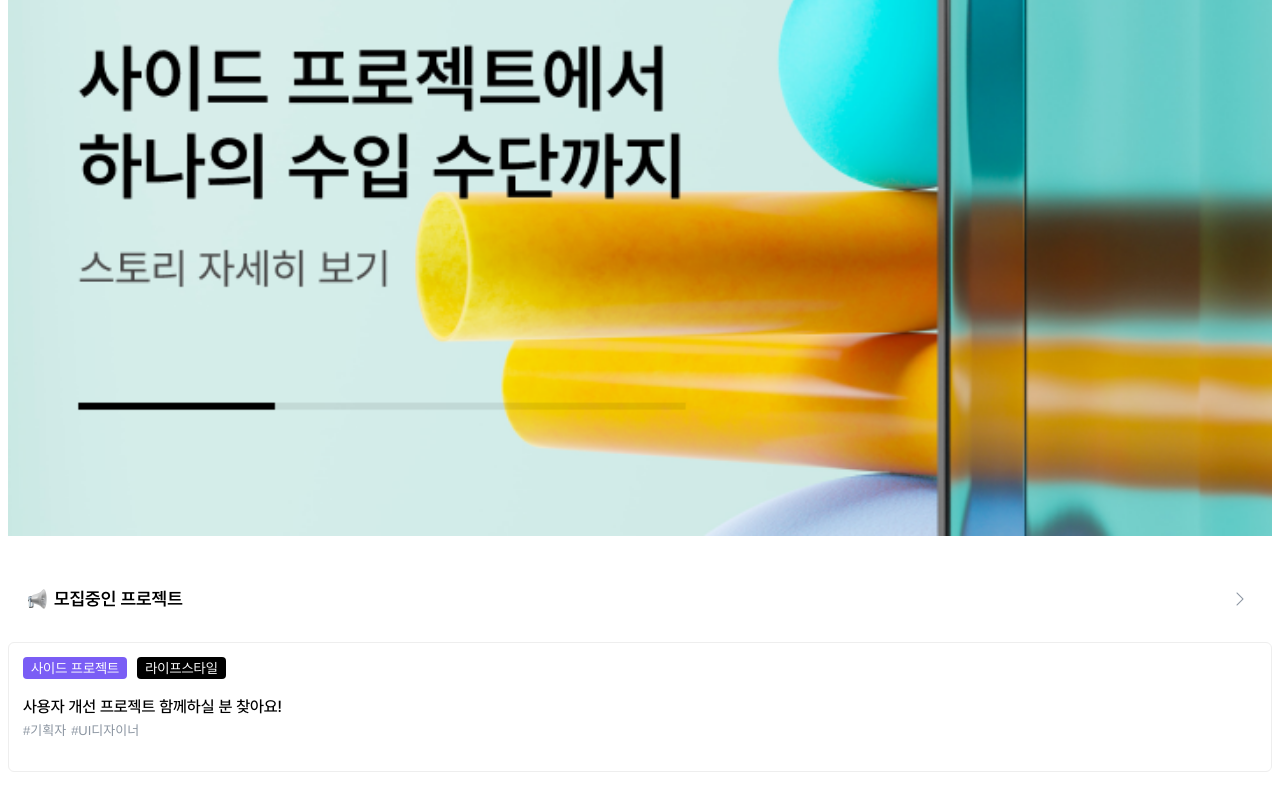
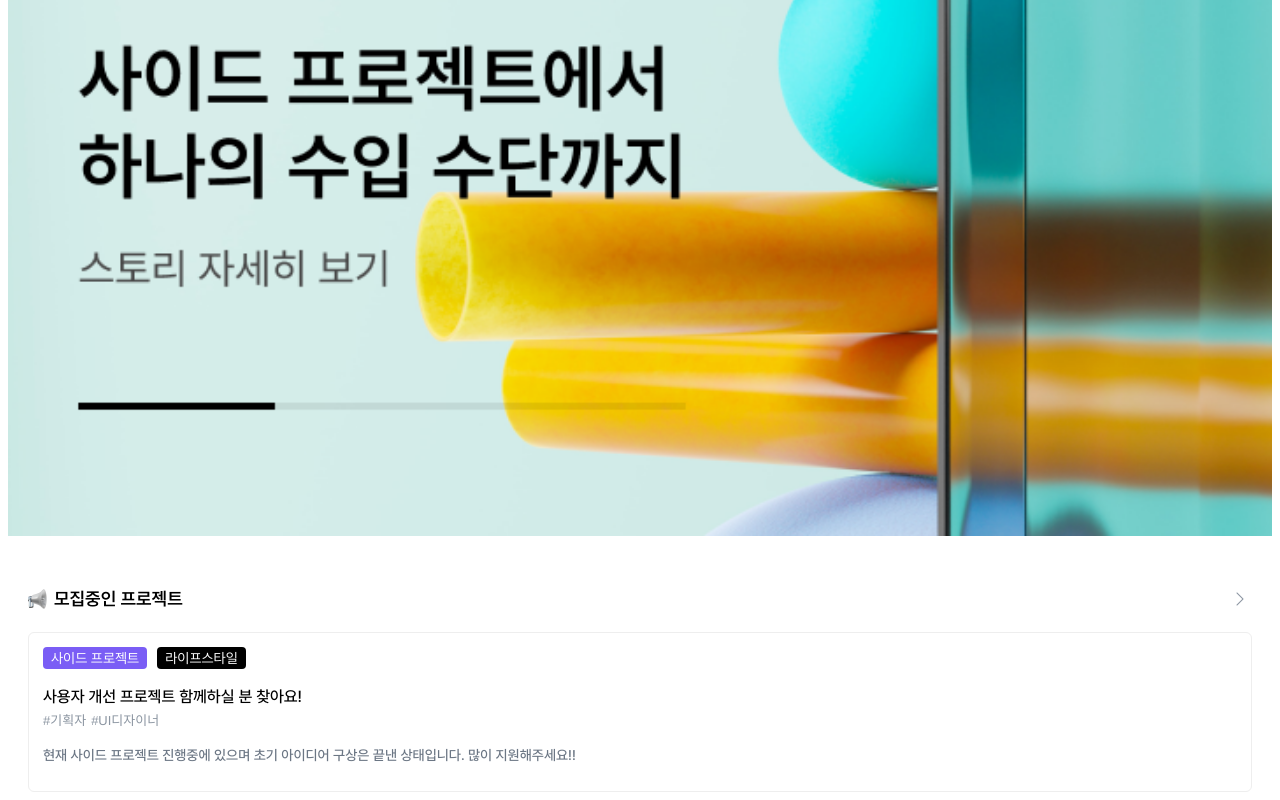
Before and after one commit to diglowc/vue_study, a Vue app: page / in a window 1280 px wide. Shown: the part 255-1055 px from the top of the page. Built offline with nearby package versions, Linux system fonts and the light colour scheme.

Commit message:
feat: ProjectPosting 컴포넌트에 내용 추가

```diff
--- a/src/components/resources/ProjectPosting.vue
+++ b/src/components/resources/ProjectPosting.vue
@@ -11,7 +11,7 @@
     <div class="tagBox">
       <p class="tag" v-for="tag in tags" v-bind:key="tag">#{{ tag }}</p>
     </div>
-    <p class="projectPostingContent"></p>
+    <p class="projectPostingContent">{{ content }}</p>
   </div>
 </template>
 
@@ -23,6 +23,7 @@ interface Props {
   bigCategory: string;
   title: string;
   tags: string[];
+  content: string;
 }
 
 const props = defineProps<Props>();
--- a/src/views/HomeView.vue
+++ b/src/views/HomeView.vue
@@ -14,7 +14,8 @@
     <!-- 홈 -->
     <div v-show="currentTab == 0">
       <img id="mainImg" src="@/assets/images/main_image.png" />
-      <div class="header">
+      <div class="tab_element">
+        <div class="subHeader">
           <img class="headerIcon" src="@/assets/images/notice.png" />
           <PostingListHeader title="모집중인 프로젝트" />
         </div>
@@ -23,7 +24,9 @@
           bigCategory="라이프스타일"
           title="사용자 개선 프로젝트 함께하실 분 찾아요!"
           v-bind:tags="['기획자', 'UI디자이너']"
+          content="현재 사이드 프로젝트 진행중에 있으며 초기 아이디어 구상은 끝낸 상태입니다. 많이 지원해주세요!!"
         />
+      </div>
     </div>
     <!-- 팀원구인 -->
     <div v-show="currentTab == 1"></div>
@@ -65,8 +68,12 @@ button.active {
   object-fit: contain;
   margin-bottom: 15px;
 }
-.header {
-  margin: 15px 20px;
+.tab_element {
+  margin: 0 20px;
+}
+.subHeader {
+  margin-top: 15px;
+  margin-bottom: 5px;
   flex: 1;
   display: flex;
   flex-direction: row;
```
Lines whose indentation alone changed are shown as unchanged.
